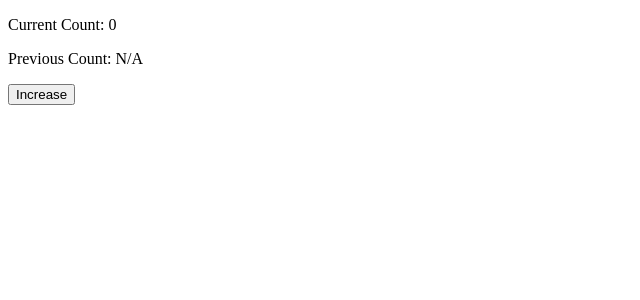
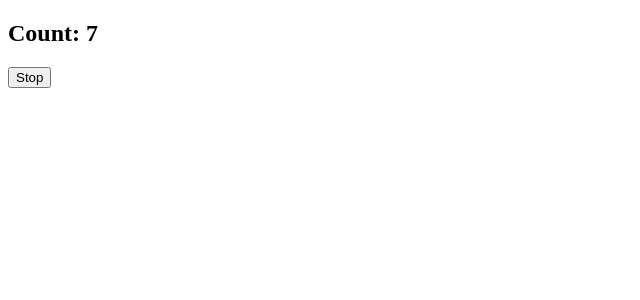
Before and after one commit to TemirovaAzima/typescript-react, a React (Vite) app: page / in a window 1280 px wide. Shown: the top 300 px of the page, without its empty margins (0-640 px from the left). Built offline with nearby package versions, Linux system fonts and the light colour scheme.

Commit message:
useRef with setInterval typescript

```diff
--- a/src/App.tsx
+++ b/src/App.tsx
@@ -1,18 +1,32 @@
 import React, {useEffect, useRef, useState} from 'react'
 
 const App: React.FC = () => {
-    const [count,setCount] = useState<number>(0);
-    const prevCountRef = useRef<number|null>(null);
+    const [count, setCount] = useState(0);
+    const intervalRef = useRef<number | null>(null); // correct type for setInterval
 
-    useEffect(()=>{ // useEffect runs after rendering and after render,useEffect updates value
-        prevCountRef.current = count; // stores previous value on every count update
-    },[count]);
+    useEffect(() => {
+        intervalRef.current = setInterval(() => {
+            setCount(prev => prev + 1)
+        }, 1000);
+
+        return () => {
+            if (intervalRef.current) {
+                clearInterval(intervalRef.current); // clear interval on unmount
+            }
+        };
+    }, []);
 
     return (
         <div>
-            <p>Current Count: {count}</p>
-            <p>Previous Count: {prevCountRef.current !==null ? prevCountRef.current : "N/A"}</p>
-            <button onClick={()=>setCount(prev=>prev+1)}>Increase</button>
+            <h2>Count: {count}</h2>
+            <button onClick={() => {
+                if (intervalRef.current) {
+                    clearInterval(intervalRef.current);
+                    intervalRef.current = null; // reset ref after stopping
+                }
+            }}>
+                Stop
+            </button>
         </div>
     )
 }
```
